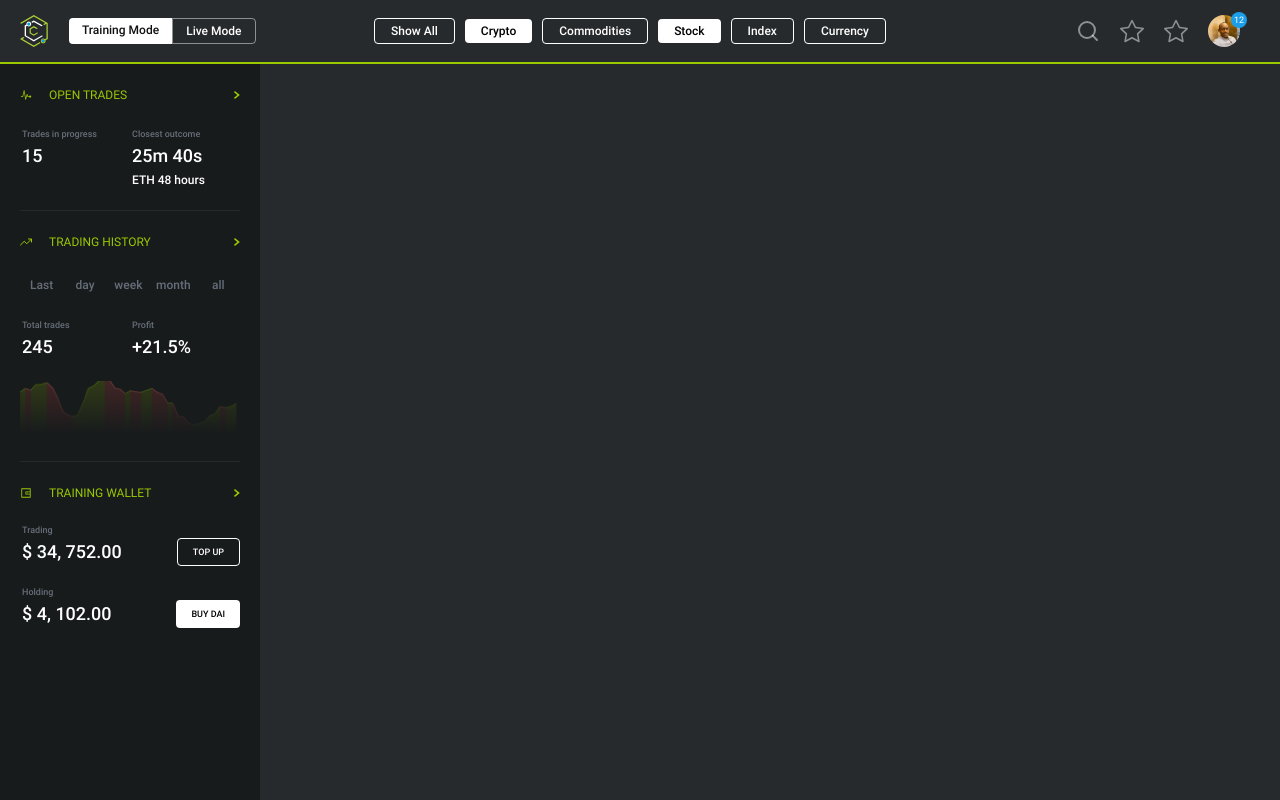
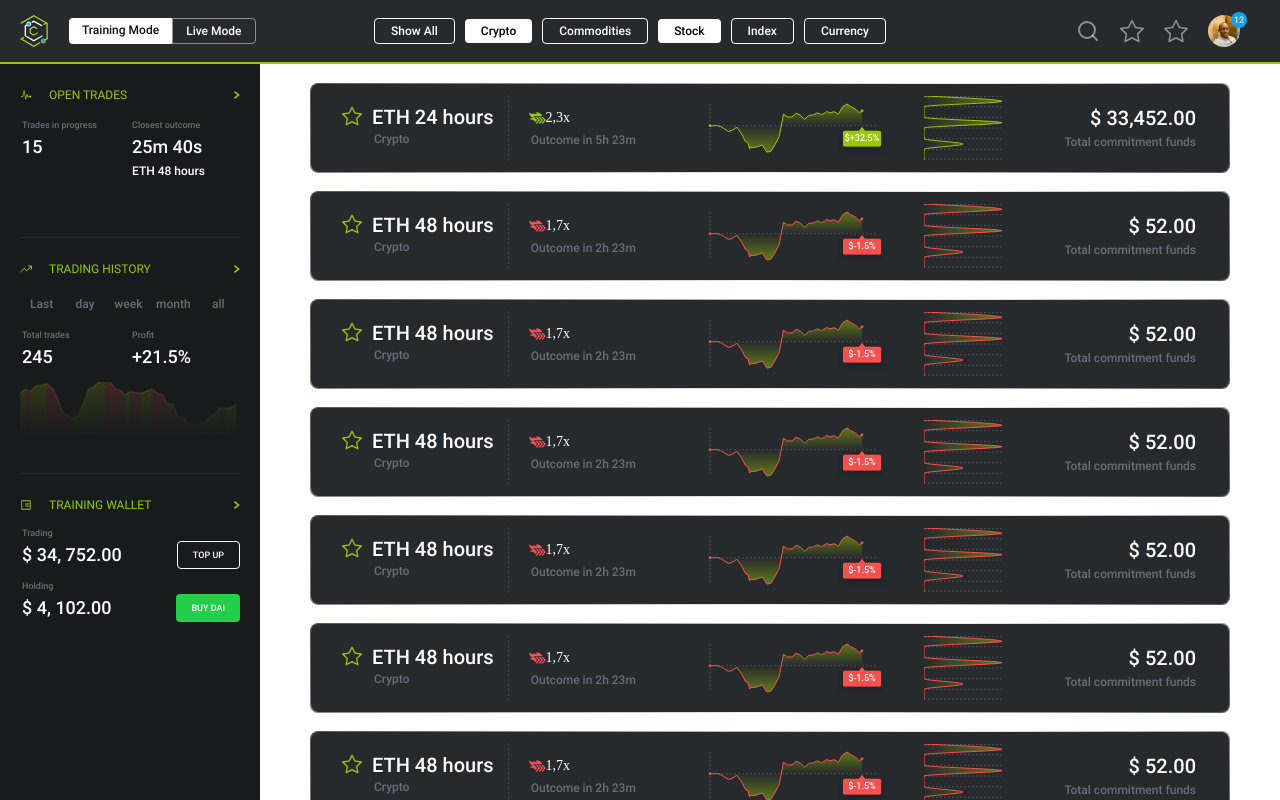
Before and after one commit to PhillipUg/close-cross-test, a React (Create React App) app: page / in a window 1280 px wide. Built offline with nearby package versions, Linux system fonts and the light colour scheme; a web font is replaced by a local one.

Commit message:
import and use dataStrip component plus minor styles

```diff
--- a/src/assets/styles/Explore.css
+++ b/src/assets/styles/Explore.css
@@ -1,26 +1,40 @@
 .explore {
   display: flex;
+  overflow: hidden;
   flex: 1;
+  z-index: 10;
 }
 
 .sidebar {
   background-color: var(--bg-secondary-color);
   font-family: 'Roboto-Medium';
   width: 260px;
+  height: 100%;
   padding: 0 20px;
+  display: flex;
+  flex-direction: column;
 }
 
 .sidebar > div {
   border-bottom: 1px solid #272A2D;
   margin-top: 20px;
+  flex: 1;
 }
 
 .sidebar > div > * {
-  margin-bottom: 20px;
+  margin-bottom:5%;
 }
 
 .sidebar > div:last-child{
   border-bottom: none;
+}
+
+.sidebar > div:first-child{
+  flex: 0.5;
+}
+
+.sidebar > div:nth-child(2){
+  flex: 0.7;
 }
 
 .sidebar p {
@@ -28,8 +42,10 @@
 }
 
 .main {
-  background-color: var(--bg-primary-color);
+  background-color: var(--bg-other-color);
   flex: 5;
+  z-index: -5;
+  overflow-y: auto;
 }
 
 .graph {
@@ -105,6 +121,7 @@
   color: var(--font-grey);
   font-size: 12px;
   line-height: 16px;
+  cursor: pointer;
 }
 
 .tile-nav > li {
--- a/src/components/pages/explore/Explore.js
+++ b/src/components/pages/explore/Explore.js
@@ -5,6 +5,8 @@ import { IoIosPulse } from 'react-icons/io'
 import { AiOutlineWallet } from 'react-icons/ai'
 import { Button } from '../../Button'
 import TileHeader from './TileHeader'
+import DataStrip from './DataStrip'
+import { stripOne, stripTwo } from './Data'
 
 function Explore() {
   return (
@@ -12,6 +14,7 @@ function Explore() {
       <div className="sidebar">
         <div>
           <TileHeader icon={<IoIosPulse />} title={"OPEN TRADES"} />
+
           <div className="tile-details">
             <div>
               <p className="tile-headings">Trades in progress</p>
@@ -51,19 +54,31 @@ function Explore() {
             <p className="tile-headings">Trading</p>
             <div className="tile-details--last">
               <p className="tile-numbers">$ 34, 752.00</p>
-              <Button children={"TOP UP"} buttonStyle={"btn--outline"} />
+              <Button children={"TOP UP"} buttonStyle={"btn--outline"} buttonColor={'green--outline'} />
             </div>
           </div>
           <div>
             <p className="tile-headings">Holding</p>
             <div className="tile-details--last">
               <p className="tile-numbers">$ 4, 102.00</p>
-              <Button children={"BUY DAI"} buttonColor={"white"} />
+              <Button children={"BUY DAI"} buttonColor={"white"} buttonColor={'green'}/>
             </div>
           </div>
         </div>
       </div>
-      <div className="main"></div>
+      <div className="main">
+        <DataStrip {...stripOne}/>
+        <DataStrip {...stripTwo} />
+        <DataStrip {...stripTwo} />
+        <DataStrip {...stripTwo} />
+        <DataStrip {...stripTwo} />
+        <DataStrip {...stripTwo} />
+        <DataStrip {...stripTwo} />
+        <DataStrip {...stripTwo} />
+        <DataStrip {...stripTwo} />
+        <DataStrip {...stripTwo} />
+        <DataStrip {...stripTwo} />
+      </div>
     </div>
   )
 }
```
